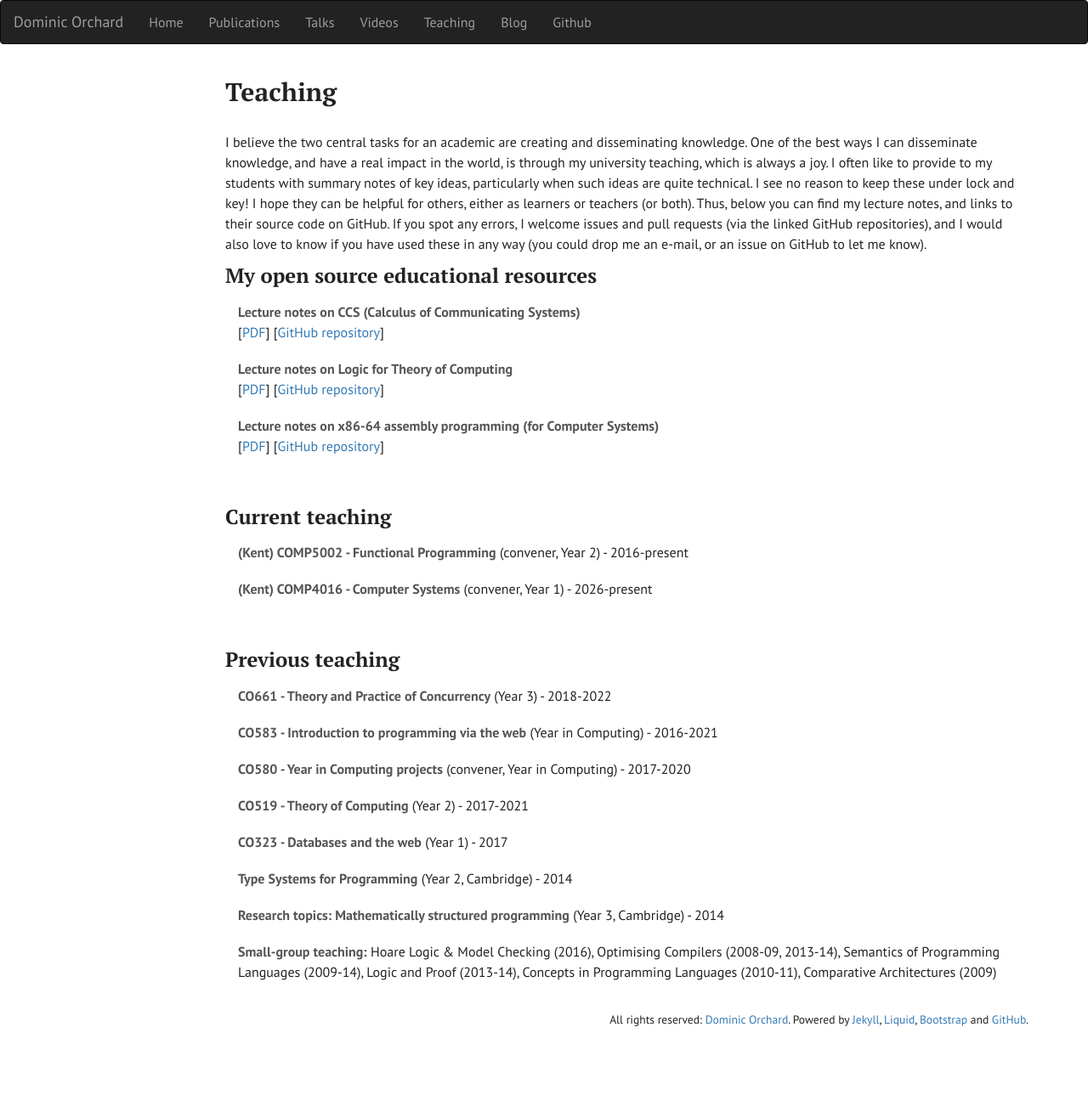
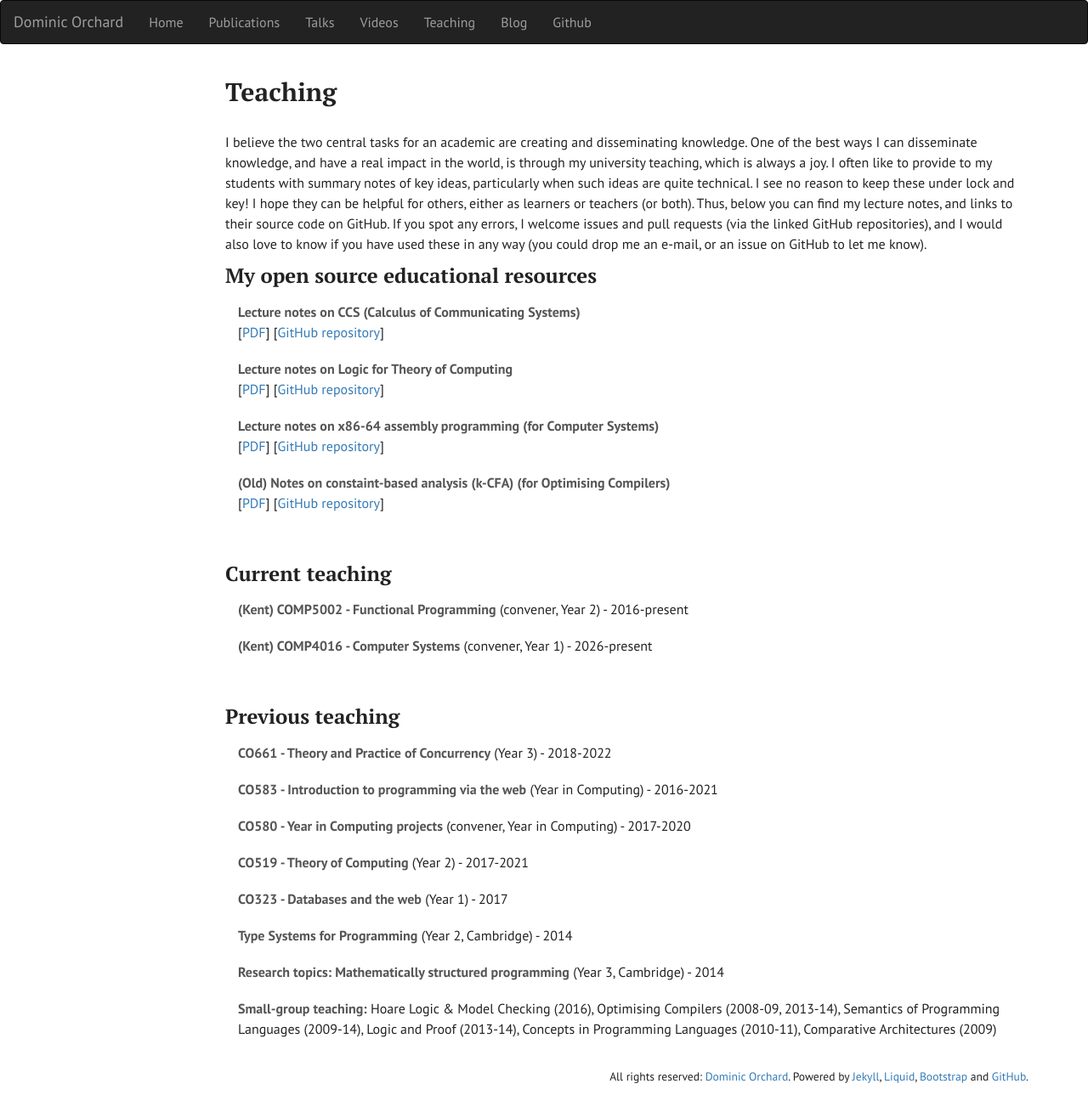
Before and after one commit to dorchard/dorchard.github.io, a Jekyll site: the page built from teaching.html, in a window 1280 px wide. Shown: the whole page at 85% size. Built offline with Jekyll 4.4.1, drawn with Linux system fonts in a browser that asks for light colours; before the commit the page ends 1222 px from its top, so only the background shows below that.

Commit message:
add old cfa notes

```diff
--- a/teaching.html
+++ b/teaching.html
@@ -24,6 +24,7 @@ If you spot any errors, I welcome issues and pull requests
 (via the linked GitHub repositories),
 and I would also love to know if you have used these in any way (you
 could drop me an e-mail, or an issue on GitHub to let me know).
+<br />
 
 <h3>My open source educational resources</h3>
 
@@ -43,6 +44,13 @@ could drop me an e-mail, or an issue on GitHub to let me know).
     [<a href="https://github.com/dorchard/x86-64-subset-notes/raw/main/x64-notes.pdf">PDF</a>]
     [<a href="https://github.com/dorchard/x86-64-subset-notes">GitHub repository</a>]
   </li>
+
+    <li class="list-group-item">
+    <strong>(Old) Notes on constaint-based analysis (k-CFA) (for Optimising Compilers)</strong><br />
+    [<a href="https://github.com/dorchard/optimising-compilers-cfa-notes/raw/main/constraint-based-analysis.pdf">PDF</a>]
+    [<a href="https://github.com/dorchard/optimising-compilers-cfa-notes">GitHub repository</a>]
+  </li>
+
 </ul>
 
 <h3 style="margin-top: 2em;">Current teaching</h3>
```
